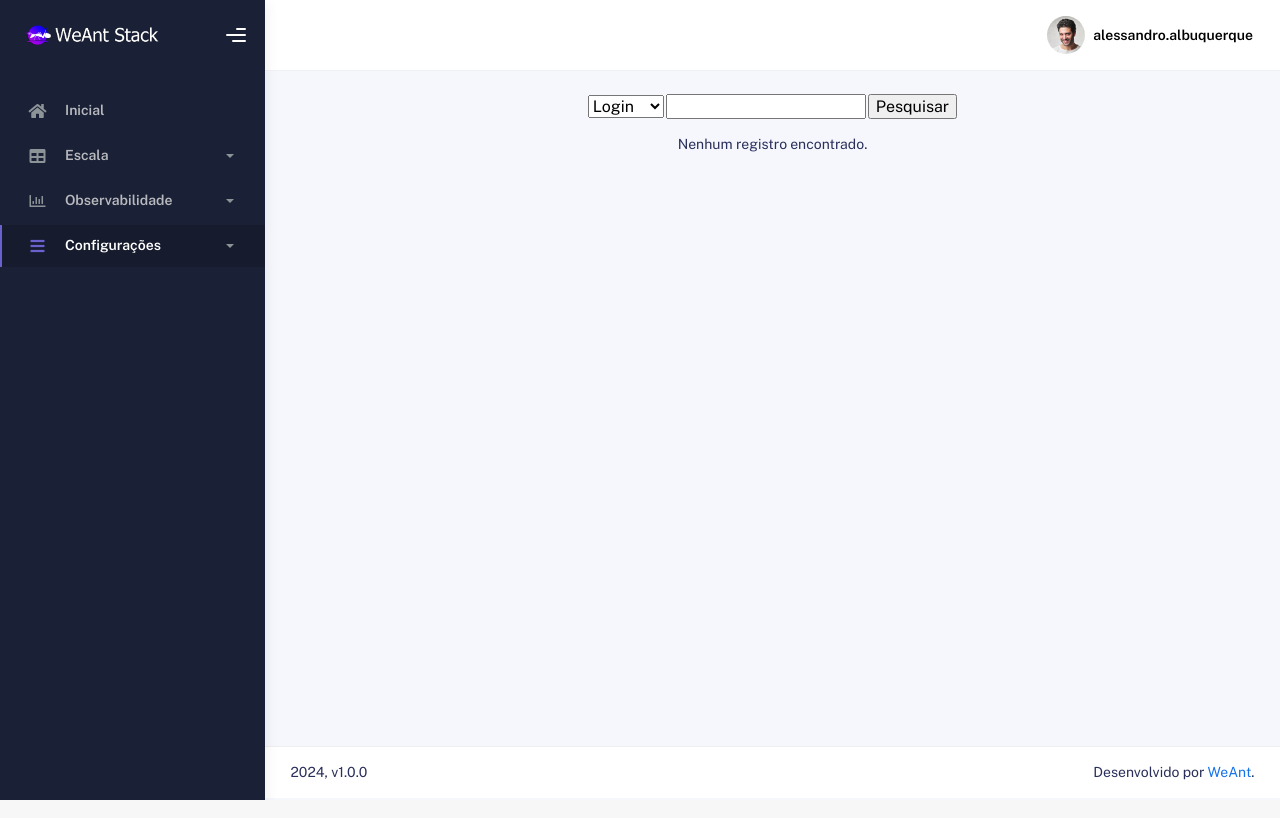
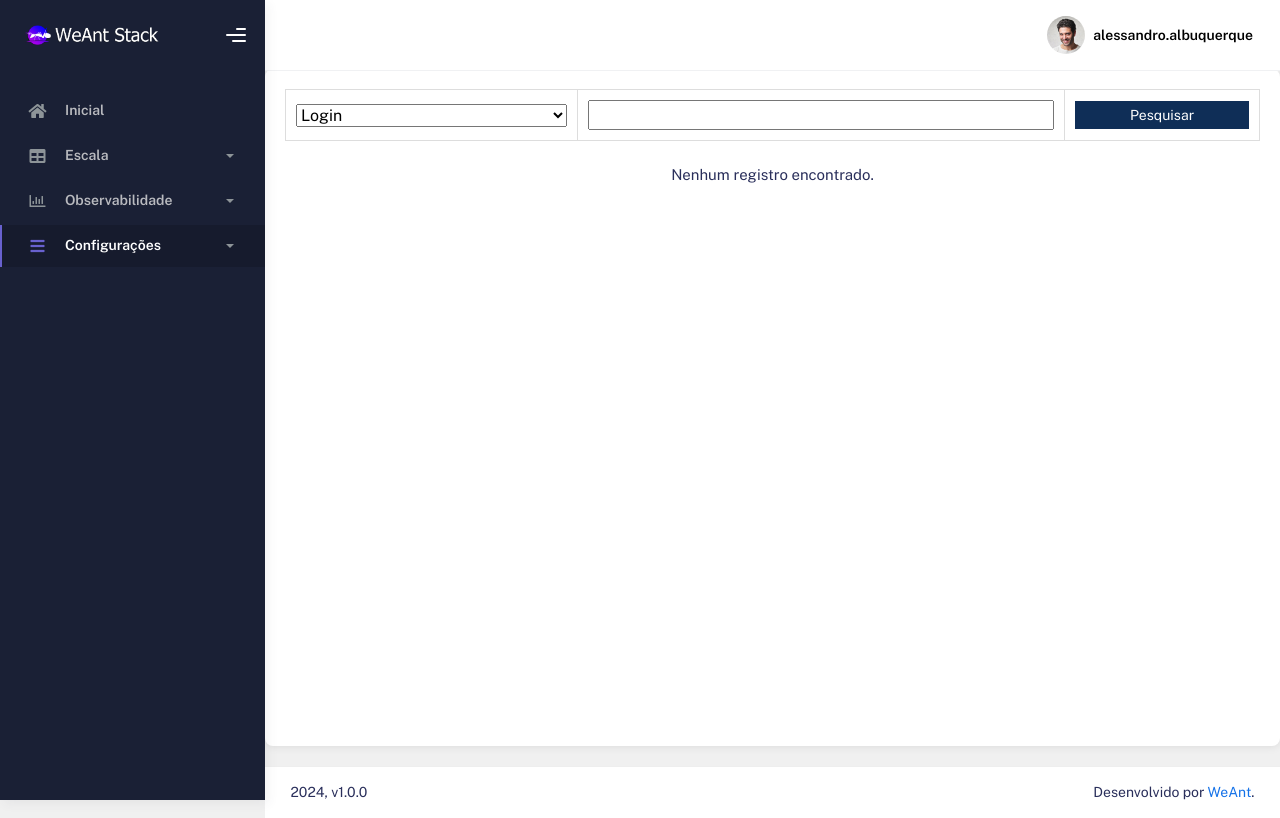
Before and after one commit to weant2024/scale, a PHP site: page /hml-scale/pesquisarusuario.php in a window 1280 px wide. Run offline with PHP 8.4, Linux system fonts and the light colour scheme; a user stored in the database is signed in; data comes from the database, SQL or seed files in the repository.

Commit message:
Update pesquisarusuario.php
alterado tela de pesquisar usuario, melhorado apresentação

```diff
--- a/pesquisarusuario.php
+++ b/pesquisarusuario.php
@@ -258,16 +258,64 @@ if ( $nivel < 2 )
           <!-- End Navbar -->
         </div>
 
+        <!DOCTYPE html>
+<?php
+include "sec/config.php";
+include "sec/sec_verifica.php";
+if ( $nivel < 2 )
+{
+	header("Location: sem_acesso.php"); exit;
+}
+?>
+<html lang="br">
+<head>
+  <meta http-equiv="X-UA-Compatible" content="IE=edge" />
+  <title>Inicial</title>
+  <meta content="width=device-width, initial-scale=1.0, shrink-to-fit=no" name="viewport"/>
+  <link rel="icon" href="assets/img/kaiadmin/favicon_1.ico" type="image/x-icon"/>
+
+  <!-- Fonts and icons -->
+  <script src="assets/js/plugin/webfont/webfont.min.js"></script>
+  <script>
+    WebFont.load({
+      google: { families: ["Public Sans:300,400,500,600,700"] },
+      custom: {
+        families: [
+          "Font Awesome 5 Solid",
+          "Font Awesome 5 Regular",
+          "Font Awesome 5 Brands",
+          "simple-line-icons",
+        ],
+        urls: ["assets/css/fonts.min.css"],
+      },
+      active: function () {
+        sessionStorage.fonts = true;
+      },
+    });
+  </script>
+
+  <!-- CSS Files -->
+  <link rel="stylesheet" href="assets/css/bootstrap.min.css" />
+  <link rel="stylesheet" href="assets/css/plugins.min.css" />
+  <link rel="stylesheet" href="assets/css/kaiadmin.min.css" />
+  <link rel="stylesheet" href="assets/css/teste.css" />
+
+  <!-- CSS Just for demo purpose, don't include it in your project -->
+  <link rel="stylesheet" href="assets/css/demo.css" />
+  <style>body { font-family: 'Public Sans', sans-serif; background-color: #f0f0f0; } .container { max-width: 800px; margin: 20px auto; background-color: #fff; padding: 20px; border-radius: 8px; box-shadow: 0 0 10px rgba(0,0,0,0.1); } .page-inner { padding: 20px; } form { margin-bottom: 20px; } table { width: 100%; border-collapse: collapse; margin-bottom: 20px; } table, th, td { border: 1px solid #ddd; } th, td { padding: 10px; text-align: left; } th { background-color: #f2f2f2; font-weight: bold; } td a { text-decoration: none; color: #333; } td a:hover { text-decoration: underline; } .resultado { margin-top: 10px; } .resultados-count { text-align: right; margin-top: 10px; }</style>
+
+</head>
+<body>
       <div class="container">
         <div class="page-inner">
           <!-- INICIA CONTEÚDO -->
 
           <div align="center">
             <form action="" method="post">
-                <table width="auto">
+              <table style="width: 100%;">
                 <tr align="center">
-                    <td>
-                      <select name="filtro">
+                  <td style="width: 30%;">
+                    <select name="filtro" style="width: 100%;">
                       <option value="login">Login</option>
                       <option value="nome">Nome</option>
                       <option value="cpf">CPF</option>
@@ -276,8 +324,13 @@ if ( $nivel < 2 )
                       <option value="pativo">Status</option>
                     </select>
                   </td>
-                    <td> <input type="text" name="palavra" size="auto" id="palavra"/> </td>
-                    <td> <input type="submit" Value="Pesquisar" /> </td>
+                  <td style="width: 50%;">
+                    <input type="text" name="palavra" style="width: 100%; box-sizing: border-box; padding: 5px 8px; font-size: 14px;" id="palavra"/>
+                  </td>
+                  <td style="width: 20%; vertical-align: middle;">
+                  <input type="submit" Value="Pesquisar" style="width: 100%; padding: 6px; font-size: 14px; background-color: #0f2e57; border: none; color: white; cursor: pointer;" onmouseover="this.style.backgroundColor='#5C55BF';" onmouseout="this.style.backgroundColor='#0f2e57';"/>
+
+                  </td>
                 </tr>
               </table>
             </form>
@@ -290,68 +343,54 @@ if ( $nivel < 2 )
             $result = $conn->query($busca_query);
 
 
-              if (@$result->num_rows < 1) { //Se nao achar nada, lança essa mensagem
-                echo "Nenhum registro encontrado.";
-              }
-
-              else {
+            if (@$result->num_rows < 1) { // Se não achar nada, lança essa mensagem
+              echo "<p>Nenhum registro encontrado.</p>";
+            } else {
             ?>
-              <table class="legenda" width="100%">
-                  <tr width="100%">
+            <table style="width: 100%;">
+              <tr>
                 <?php
                   if ($filtro == "login") {
-                                echo '<td width="100%"><b>Login</b></td>';
-                              }
-                              elseif ($filtro == "cpf") {
-                                echo '<td width="50%"><b>Login</b></td><td width="50%"><b>CPF</b></td>';
-                              }
-                              elseif ($filtro == "pativo") {
-                                echo '<td width="50%"><b>Login</b></td><td width="50%"><b>Status</b></td>';
-                              }
-                              else {
+                    echo '<th>Login</th>';
+                  } elseif ($filtro == "cpf") {
+                    echo '<th>Login</th><th>CPF</th>';
+                  } elseif ($filtro == "pativo") {
+                    echo '<th>Login</th><th>Status</th>';
+                  } else {
                     $upercasefiltro = ucfirst($filtro);
-                                echo '<td width="50%"><b>Login</b></td><td width="50%"><b>'. $upercasefiltro . '</b></td>';
+                    echo '<th>Login</th><th>'. $upercasefiltro . '</th>';
                   }
                 ?>
               </tr>
               <?php
-              // quando existir algo em '$busca_query' ele realizará o script abaixo.
               while ($dados = $result->fetch_assoc()) {
               ?>
-
-                    <tr width="100%">
+                <tr>
                   <?php
                   if ($filtro == "login") {
-                        echo '<td width="100%"><a href="editarusuario.php?id=' . $dados['id'] . '"> ' . $dados['login'] . '<br /></a></td>';
-                      }
-                      else {
-                        echo '<td width="50%"><a href="editarusuario.php?id=' . $dados['id'] . '"> '. $dados['login'] . '<br /></a></td><td width="50%">'. $dados[$filtro] . '</td>';
+                    echo '<td><a href="editarusuario.php?id=' . $dados['id'] . '">' . $dados['login'] . '</a></td>';
+                  } else {
+                    echo '<td><a href="editarusuario.php?id=' . $dados['id'] . '">' . $dados['login'] . '</a></td><td>'. $dados[$filtro] . '</td>';
                   }
                   ?>
                 </tr>
               <?php
+              }
               ?>
+            </table>
             <?php
             }
-              }
             ?>
-
-                </table>
-            </div>
 
             <?php
             if (@$result->num_rows > 0) {
             ?>
-            <table class="legenda" width="100%">
-              <tr>
-                <td align="right">
+            <div class="resultados-count">
               <?php
                 $num_rows = @$result->num_rows;
-                    echo "<b>$num_rows registros</b>";
+                echo "<p><b>$num_rows registros</b></p>";
               ?>
-                </td>
-              </tr>
-            </table>
+            </div>
             <?php
             }
             ?>
@@ -359,6 +398,14 @@ if ( $nivel < 2 )
             <!-- FINALIZA CONTEÚDO -->
           </div>
         </div>
+      </div>
+
+
+
+
+</body>
+</html>
+
 
         <footer class="footer">
           <div class="container-fluid d-flex justify-content-between">
```
Lines whose indentation alone changed are shown as unchanged.
